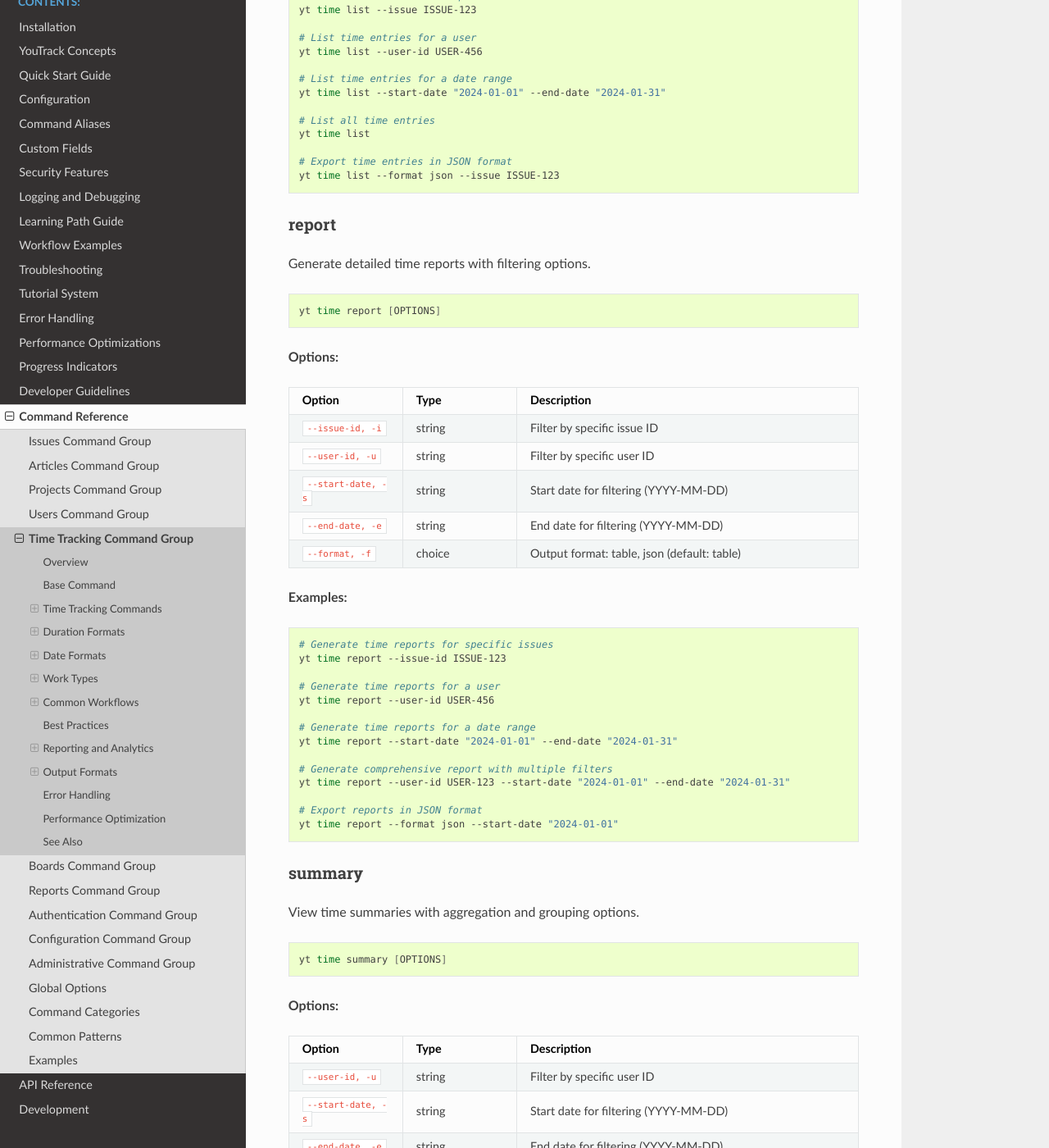
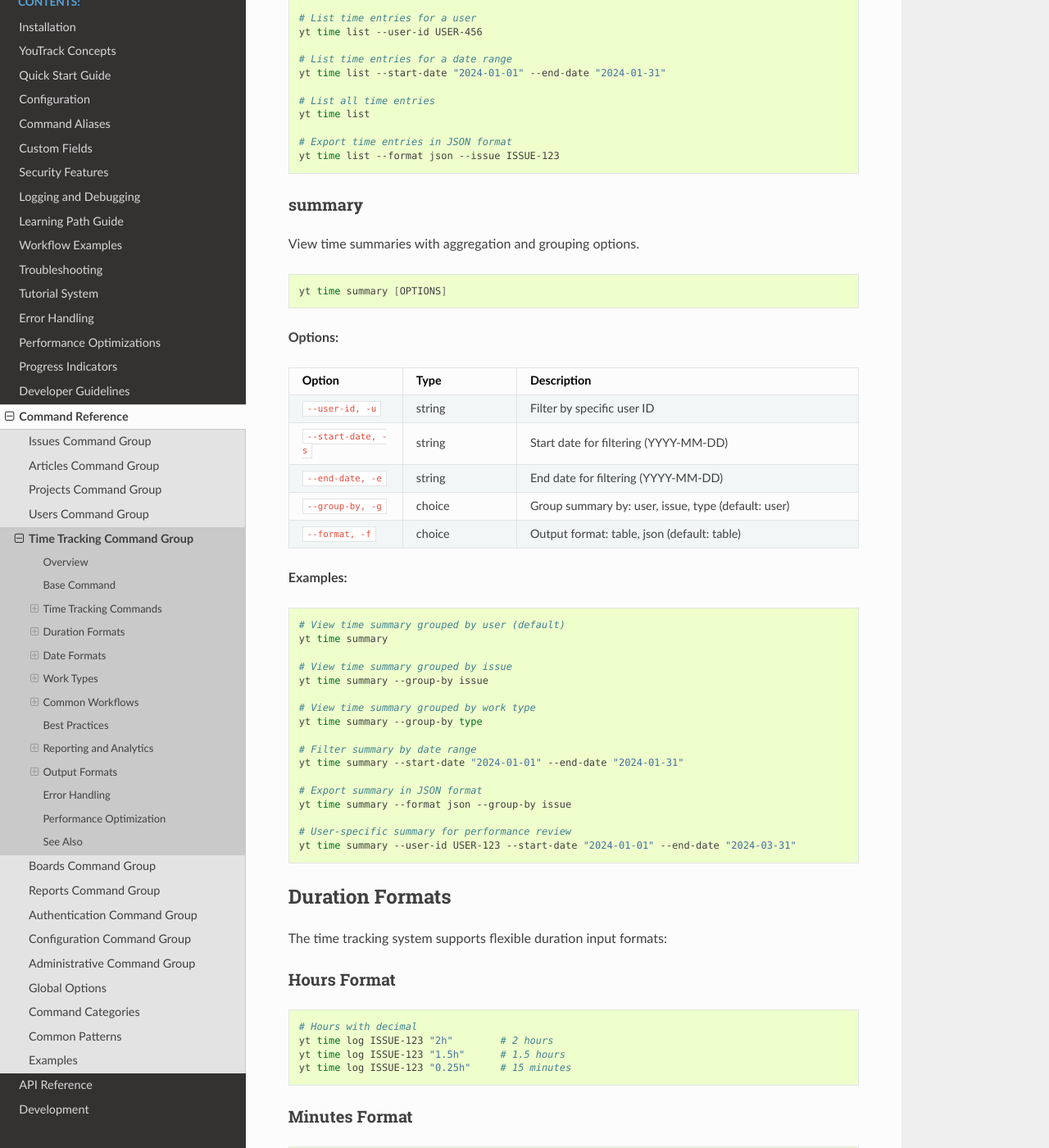
Before and after one commit to ryancheley/yt-cli, a Sphinx documentation site: the page built from docs/commands/time.rst, in a window 1280 px wide and 1400 px high, scrolled down 3145 px. Shown: the whole window at 82% size. Built offline with Sphinx 7.4.7 and the Read the Docs theme 3.1.0, drawn with Linux system fonts in a browser that asks for light colours; some of the changed text lies outside the part shown.

Commit message:
🔧 Remove duplicate time report command (#494)
- Remove duplicate yt time report command that showed identical data to yt time list
- Keep yt time list command for consistency with other CLI commands (issues list, projects list, etc.)
- Update documentation to remove report command references
- Update integration tests to use list command instead of report
- All time tracking functionality preserved in the list command

Fixes #437

🤖 Generated with [Claude Code](https://claude.ai/code)

Co-authored-by: Claude <noreply@anthropic.com>

```diff
--- a/docs/commands/time.rst
+++ b/docs/commands/time.rst
@@ -15,7 +15,7 @@ YouTrack time tracking helps teams monitor effort, generate reports, and underst
 * Log work time on issues with flexible duration formats
 * List time entries with filtering options
 * Track different types of work (Development, Testing, etc.)
-* Generate detailed time reports with filtering
+* List time entries with filtering
 * View time summaries grouped by various criteria
 * Export time data for analysis and billing
 * Support for historical time entries and date flexibility
@@ -135,58 +135,6 @@ List time entries with filtering options.
    # Export time entries in JSON format
    yt time list --format json --issue ISSUE-123
 
-report
-~~~~~~
-
-Generate detailed time reports with filtering options.
-
-.. code-block:: bash
-
-   yt time report [OPTIONS]
-
-**Options:**
-
-.. list-table::
-   :widths: 20 20 60
-   :header-rows: 1
-
-   * - Option
-     - Type
-     - Description
-   * - ``--issue-id, -i``
-     - string
-     - Filter by specific issue ID
-   * - ``--user-id, -u``
-     - string
-     - Filter by specific user ID
-   * - ``--start-date, -s``
-     - string
-     - Start date for filtering (YYYY-MM-DD)
-   * - ``--end-date, -e``
-     - string
-     - End date for filtering (YYYY-MM-DD)
-   * - ``--format, -f``
-     - choice
-     - Output format: table, json (default: table)
-
-**Examples:**
-
-.. code-block:: bash
-
-   # Generate time reports for specific issues
-   yt time report --issue-id ISSUE-123
-
-   # Generate time reports for a user
-   yt time report --user-id USER-456
-
-   # Generate time reports for a date range
-   yt time report --start-date "2024-01-01" --end-date "2024-01-31"
-
-   # Generate comprehensive report with multiple filters
-   yt time report --user-id USER-123 --start-date "2024-01-01" --end-date "2024-01-31"
-
-   # Export reports in JSON format
-   yt time report --format json --start-date "2024-01-01"
 
 summary
 ~~~~~~~
@@ -404,14 +352,14 @@ Time Reporting and Analysis
 
 .. code-block:: bash
 
-   # Weekly time report
-   yt time report --start-date "2024-01-15" --end-date "2024-01-21"
+   # Weekly time list
+   yt time list --start-date "2024-01-15" --end-date "2024-01-21"
 
    # Monthly summary by user
    yt time summary --start-date "2024-01-01" --end-date "2024-01-31" --group-by user
 
    # Project time analysis
-   yt time report --issue-id PROJECT-* --format json > project_time.json
+   yt time list --issue PROJECT-* --format json > project_time.json
 
    # Individual productivity report
    yt time summary --user-id john.doe --group-by type --start-date "2024-01-01"
@@ -429,7 +377,7 @@ Sprint Time Tracking
    yt time summary --start-date "2024-01-15" --end-date "2024-01-29" --group-by issue
 
    # Team sprint velocity analysis
-   yt time report --start-date "2024-01-15" --end-date "2024-01-29" --format json
+   yt time list --start-date "2024-01-15" --end-date "2024-01-29" --format json
 
 Billing and Client Reporting
 ~~~~~~~~~~~~~~~~~~~~~~~~~~~
@@ -440,7 +388,7 @@ Billing and Client Reporting
    yt time log CLIENT-ISSUE-123 "4h" --work-type "Consulting" --description "Requirements gathering"
 
    # Generate billable hours report
-   yt time report --start-date "2024-01-01" --end-date "2024-01-31" --format json
+   yt time list --start-date "2024-01-01" --end-date "2024-01-31" --format json
 
    # Export for billing system
    yt time summary --group-by user --format json > billing_report.json
@@ -491,13 +439,13 @@ Detailed Time Reports
 .. code-block:: bash
 
    # Individual performance report
-   yt time report --user-id john.doe --start-date "2024-01-01" --end-date "2024-03-31"
+   yt time list --user-id john.doe --start-date "2024-01-01" --end-date "2024-03-31"
 
    # Issue-specific time tracking
-   yt time report --issue-id MAJOR-FEATURE-123
+   yt time list --issue MAJOR-FEATURE-123
 
    # Team time allocation
-   yt time report --start-date "2024-01-15" --end-date "2024-01-21" --format json
+   yt time list --start-date "2024-01-15" --end-date "2024-01-21" --format json
 
 Export and Integration
 ~~~~~~~~~~~~~~~~~~~~~
@@ -505,13 +453,13 @@ Export and Integration
 .. code-block:: bash
 
    # Export for external systems
-   yt time report --format json --start-date "2024-01-01" > time_export.json
+   yt time list --format json --start-date "2024-01-01" > time_export.json
 
    # Generate CSV-compatible data
    yt time summary --format json | jq -r '.[] | [.user, .duration, .count] | @csv'
 
    # Billing system integration
-   yt time report --user-id contractor --format json > contractor_hours.json
+   yt time list --user-id contractor --format json > contractor_hours.json
 
 Output Formats
 --------------
@@ -599,14 +547,14 @@ Performance Optimization
 
 .. code-block:: bash
 
-   # Limit report scope for better performance
-   yt time report --start-date "2024-01-01" --end-date "2024-01-31" --top 100
+   # Limit listing scope for better performance
+   yt time list --start-date "2024-01-01" --end-date "2024-01-31"
 
    # Use specific filters to reduce data volume
-   yt time report --user-id specific.user --issue-id ISSUE-123
+   yt time list --user-id specific.user --issue ISSUE-123
 
    # Export large datasets in JSON for processing
-   yt time report --format json --start-date "2024-01-01" > large_export.json
+   yt time list --format json --start-date "2024-01-01" > large_export.json
 
 See Also
 --------
```
Also changed, not shown: 2 other files.
